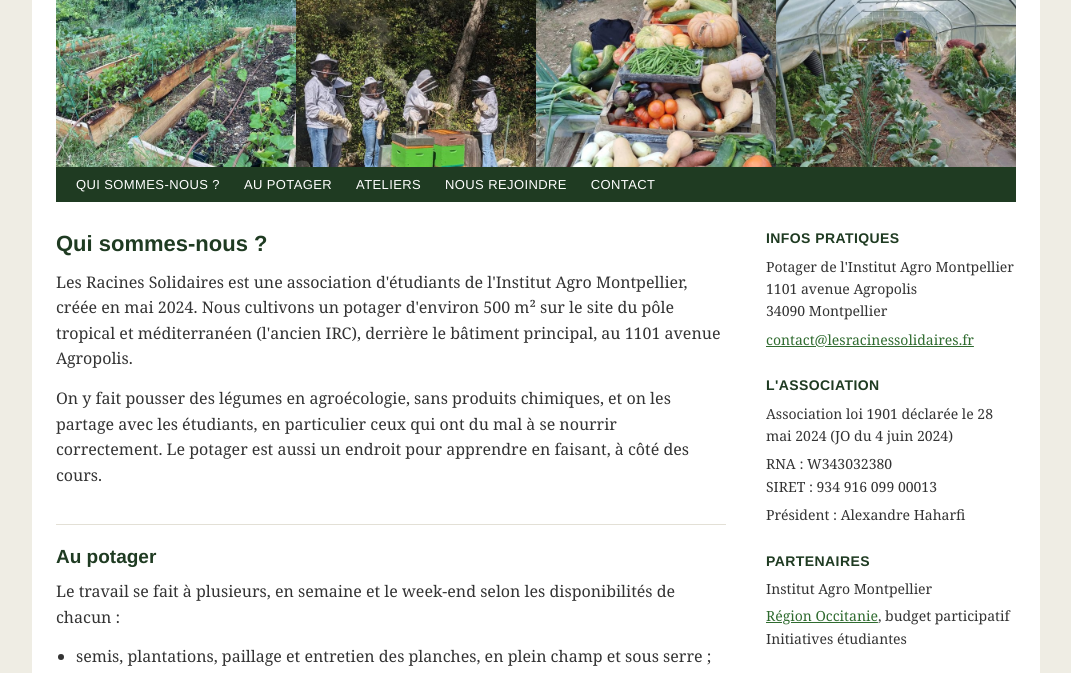
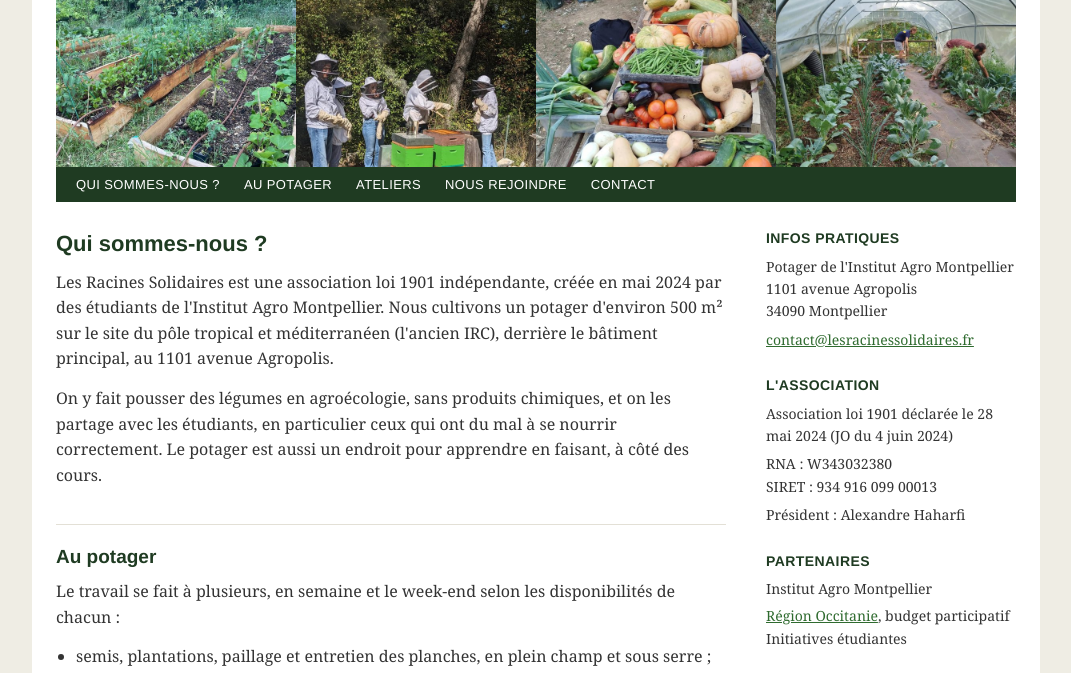
Before and after one commit to AlexandreHaharfi/les-racines-solidaires, a plain HTML site: page index.html in a window 1280 px wide. Shown: the part 118-791 px from the top of the page, without its empty margins (104-1175 px from the left). Drawn offline with Linux system fonts and the light colour scheme.

Commit message:
Préciser le statut de l'association
Co-Authored-By: Claude Opus 5.5 <noreply@anthropic.com>

```diff
--- a/index.html
+++ b/index.html
@@ -4,7 +4,7 @@
 <meta charset="utf-8">
 <meta name="viewport" content="width=device-width, initial-scale=1">
 <title>Les Racines Solidaires | Potager étudiant, Montpellier</title>
-<meta name="description" content="Association étudiante qui cultive un potager en agroécologie sur le campus Agropolis (Institut Agro Montpellier) et partage les récoltes avec les étudiants.">
+<meta name="description" content="Association loi 1901 qui cultive un potager en agroécologie sur le campus Agropolis (Institut Agro Montpellier) et partage les récoltes avec les étudiants.">
 <link rel="icon" type="image/png" href="img/favicon.png">
 <script type="application/ld+json">
 {
@@ -96,7 +96,7 @@ footer p{margin:0 0 4px}
 <main>
 
   <h1 id="qui">Qui sommes-nous ?</h1>
-  <p>Les Racines Solidaires est une association d'étudiants de l'Institut Agro Montpellier, créée en mai 2024. Nous cultivons un potager d'environ 500 m² sur le site du pôle tropical et méditerranéen (l'ancien IRC), derrière le bâtiment principal, au 1101 avenue Agropolis.</p>
+  <p>Les Racines Solidaires est une association loi 1901 indépendante, créée en mai 2024 par des étudiants de l'Institut Agro Montpellier. Nous cultivons un potager d'environ 500 m² sur le site du pôle tropical et méditerranéen (l'ancien IRC), derrière le bâtiment principal, au 1101 avenue Agropolis.</p>
   <p>On y fait pousser des légumes en agroécologie, sans produits chimiques, et on les partage avec les étudiants, en particulier ceux qui ont du mal à se nourrir correctement. Le potager est aussi un endroit pour apprendre en faisant, à côté des cours.</p>
 
   <h2 id="potager">Au potager</h2>
```
